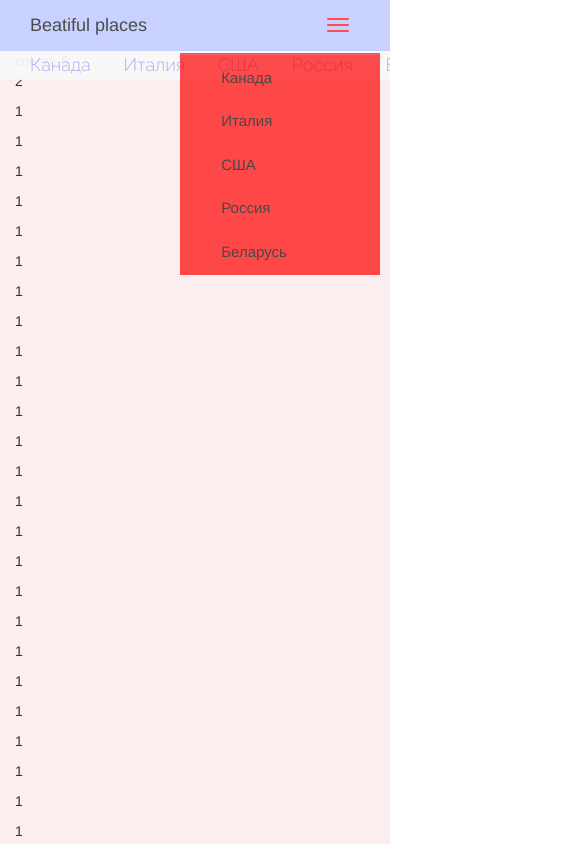
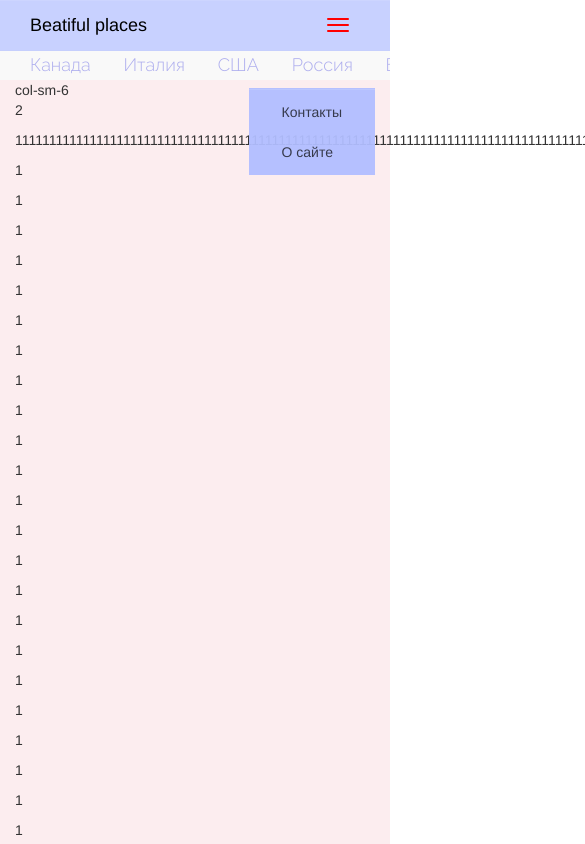
Before and after one commit to ITFreha/CP, a plain HTML site: page index.html in a window 390 px wide. Both pictures are taken after a click on the button 338 px from the left and 25 px from the top of the page. Shown: the top 844 px of the page, 585 px wide, since content can reach past the window. Drawn offline with Linux system fonts and the light colour scheme.

Commit message:
fixed menu

```diff
--- a/css/style.css
+++ b/css/style.css
@@ -8,10 +8,28 @@ a:hover {
 	display: none;
 }
 
+body {
+	padding-top: 50px;
+}
+
+#menu-left {
+	position: fixed;
+	width: 15%;
+	top: 53px;
+}
+
+.info-menu li a {
+	color: rgba(0, 0, 0, 0.7);
+}
+
 @media (max-width: 767px) {
+	body {
+		padding-top: 79px;
+	}
 	.mob-menu {
 		display: block;
 		position: fixed;
+		top: 50px;
 		opacity: 0.95;
 		background: #f9f9f9;
 		width: 100%;
@@ -40,35 +58,24 @@ a:hover {
 		font: 18px/30px "Raleway", sans-serif;
 		color: #aae;
 	}
-}
-
-#menu-left {
-	position: fixed;
-	width: 15%;
-	top: 53px;
-}
-
-@media (max-width: 767px){
 	#menu-left {
-		min-width: 200px;
-		background: red;
-		opacity: 0.7;
-		right: 10px;
-		padding: 3px 2px;
+		display: none;
 	}
-	.offset_a {
-		color: black;
-		font-size: 15px;
+	.info-menu {
+		position: fixed;
+		right: 30px;
+		top: 80px;
+		padding: 3px;
+		background: rgba(177, 190, 255, 0.95);
+	}
+	.info-menu li a {
+		padding-left: 30px;
+		padding-right: 30px;
 	}
 }
 
-body {
-	padding-top: 50px;
-}
-
 #navbarTop {
-	background: #B1BEFF;
-	opacity: 0.7;
+	background: rgba(177, 190, 255, 0.7);
 }
 
 .navbar-brand {
--- a/index.html
+++ b/index.html
@@ -16,12 +16,17 @@
 		<div class="container-fluid">
 			<div class="navbar-header">
 				<a class="navbar-brand" href="index.html"> Beatiful places </a>
-				<button type="button" class="navbar-toggle collapsed" data-toggle="collapse" data-target=".navbar-main">
+				<button type="button" class="navbar-toggle collapsed" data-toggle="collapse" data-target=".info-menu">
 					<span class="icon-bar"></span>
 					<span class="icon-bar"></span>
 					<span class="icon-bar"></span>
 				</button>
 			</div>
+
+			<ul class="nav navbar-nav navbar-right info-menu navbar-collapse collapse">
+				<li><a href="#">Контакты</a></li>
+				<li><a href="#">О сайте</a></li>
+			</ul>
 		</div>
 	</nav>
 
@@ -40,7 +45,7 @@
 	<div class="container-fluid">
 		<div class="row">
 			<div class="col-sm-3"></div>
-			<div id="menu-left" class="col-sm-2 col-sm-offset-1 navbar-main collapse navbar-collapse">
+			<div id="menu-left" class="col-sm-2 col-sm-offset-1">
 				<ul class="nav nav-stacked center-block">
 					<li><a class="offset_a" href="#"> Канада</a></li>
 					<li><a class="offset_a" href="#"> Италия</a></li>
@@ -50,7 +55,7 @@
 				</ul>
 			</div>
 
-			<div class="col-sm-8 content">col-sm-6<p>2</p><p>1</p><p>1</p><p>1</p><p>1</p><p>1</p><p>1</p><p>1</p><p>1</p><p>1</p><p>1</p><p>1</p><p>1</p><p>1</p><p>1</p><p>1</p><p>1</p><p>1</p><p>1</p><p>1</p><p>1</p><p>1</p><p>1</p><p>1</p><p>1</p><p>1</p><p>1</p><p>1</p><p>1</p><p>1</p><p>1</p><p>1</p><p>1</p><p>1</p><p>1</p><p>1</p><p>1</p><p>1</p><p>1</p><p>1</p>
+			<div class="col-sm-8 content">col-sm-6<p>2</p><p>1111111111111111111111111111111111111111111111111111111111111111111111111111111111111111111111111111111111111111111111111111</p><p>1</p><p>1</p><p>1</p><p>1</p><p>1</p><p>1</p><p>1</p><p>1</p><p>1</p><p>1</p><p>1</p><p>1</p><p>1</p><p>1</p><p>1</p><p>1</p><p>1</p><p>1</p><p>1</p><p>1</p><p>1</p><p>1</p><p>1</p><p>1</p><p>1</p><p>1</p><p>1</p><p>1</p><p>1</p><p>1</p><p>1</p><p>1</p><p>1</p><p>1</p><p>1</p><p>1</p><p>1</p><p>1</p>
 			</div>
 
 			<div class="col-sm-1"></div>
```
